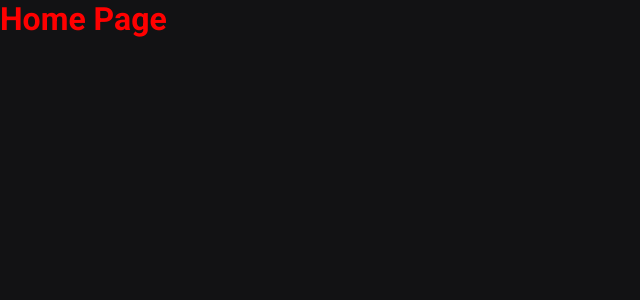
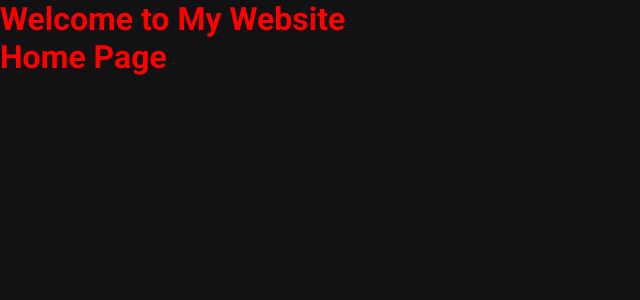
Before and after one commit to Lucas-Caracoci/Timer, a React (Vite) app: page / in a window 1280 px wide. Shown: the top 300 px of the page, without its empty margins (0-640 px from the left). Built offline with nearby package versions, Linux system fonts and the light colour scheme.

Commit message:
adição das rotas

```diff
--- a/src/Router.tsx
+++ b/src/Router.tsx
@@ -1,13 +1,15 @@
 import { Routes, Route } from 'react-router-dom'
 import { Home } from './pages/Home'
 import { History } from './pages/History'
+import DefaultLayout from './layout/DefaultLayout'
 
 export function Router() {
   return (
     <Routes>
+      <Route path='/' element={<DefaultLayout/>}>
         <Route path='/' element={<Home/>}/>
         <Route path='/history' element={<History/>}/>
-
+      </Route>
     </Routes>
   )
 }
--- /dev/null
+++ b/src/components/Header.tsx
@@ -0,0 +1,7 @@
+export default function Header() {
+  return (
+    <header>
+      <h1>Welcome to My Website</h1>
+    </header>
+  );
+}
--- /dev/null
+++ b/src/layout/DefaultLayout.tsx
@@ -0,0 +1,11 @@
+import { Outlet } from "react-router-dom";
+import Header from "../components/Header";
+
+export default function DefaultLayout() {
+  return (
+        <div>
+            <Header />
+            <Outlet />
+        </div>
+  );
+}
```
